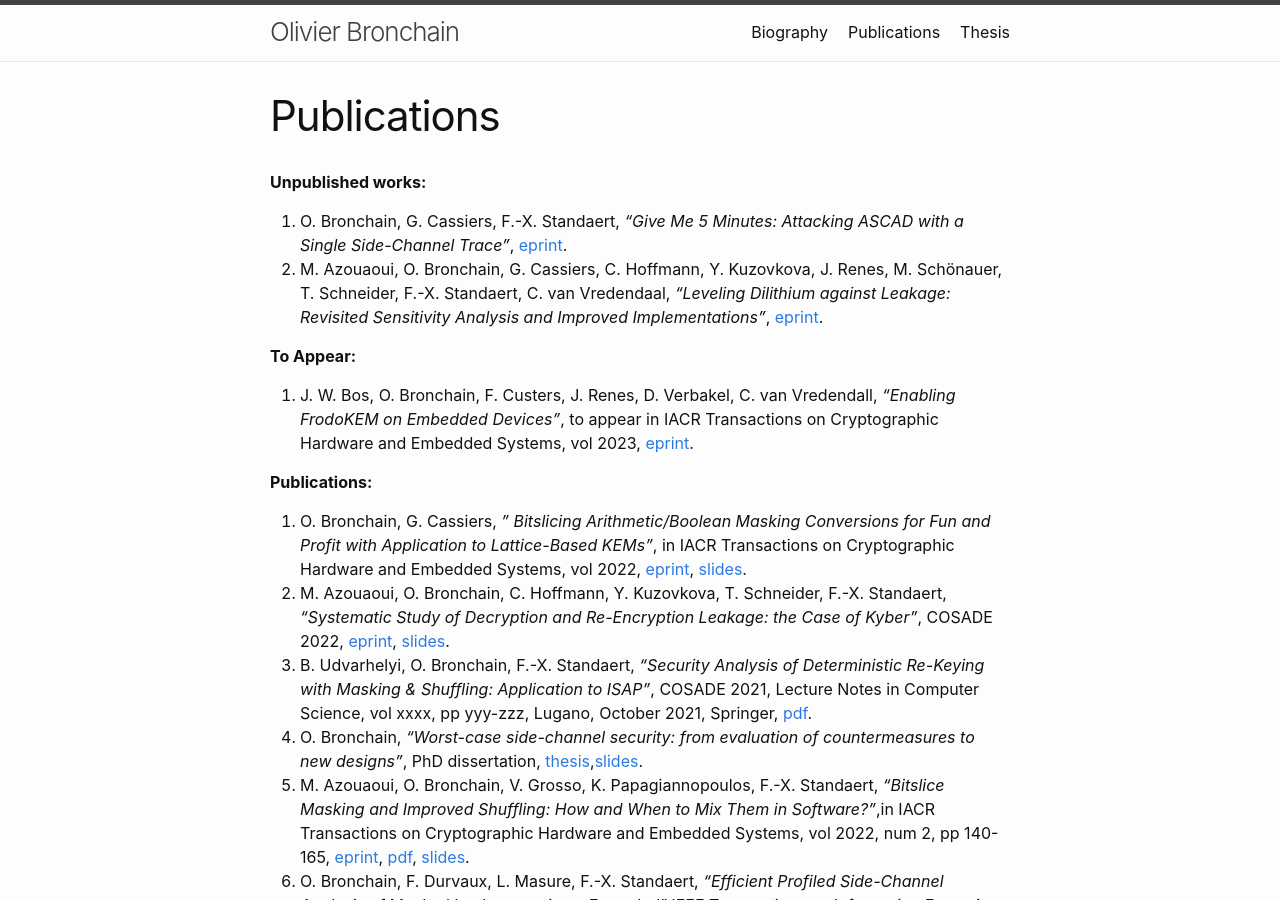
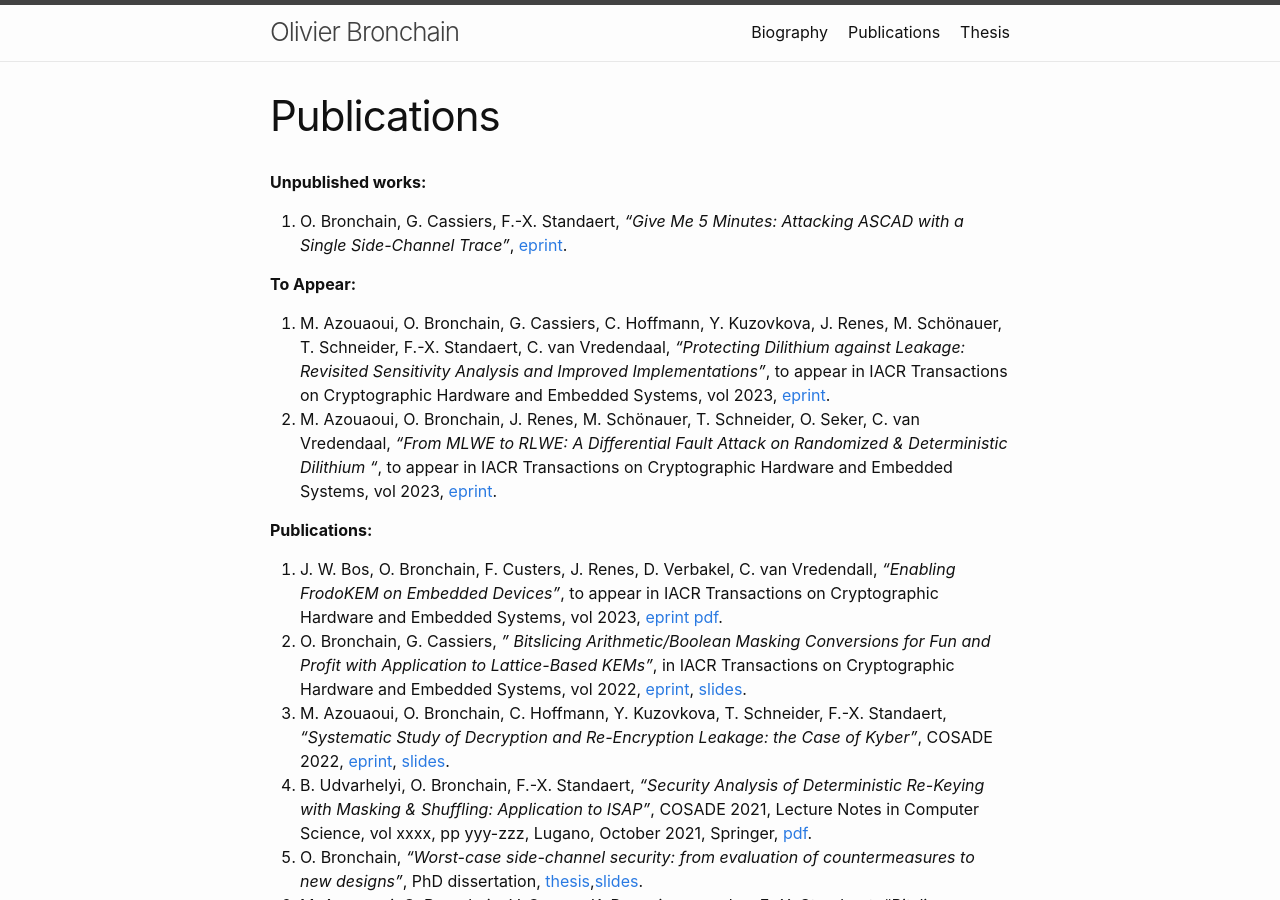
Before and after one commit to obronchain/obronchain.github.io, a Jekyll site: the page built from publications.md, in a window 1280 px wide and 900 px high. Built offline with Jekyll 4.4.1, drawn with Linux system fonts in a browser that asks for light colours; a style sheet for code colours, icons or effects is not loaded.

Commit message:
Update publications.md

```diff
--- a/publications.md
+++ b/publications.md
@@ -8,12 +8,14 @@ permalink: /publications/
 **Unpublished works:**
 
 1. O. Bronchain, G. Cassiers, F.-X. Standaert, _"Give Me 5 Minutes: Attacking ASCAD with a Single Side-Channel Trace"_, [eprint](https://eprint.iacr.org/2021/817).
-2. M. Azouaoui, O. Bronchain, G. Cassiers, C. Hoffmann, Y. Kuzovkova, J. Renes, M. Schönauer, T. Schneider, F.-X. Standaert, C. van Vredendaal, _"Leveling Dilithium against Leakage: Revisited Sensitivity Analysis and Improved Implementations"_, [eprint](https://eprint.iacr.org/2022/1406).
 
 **To Appear:**
-1. J. W. Bos, O. Bronchain, F. Custers, J. Renes, D. Verbakel, C. van Vredendall, _"Enabling FrodoKEM on Embedded Devices"_, to appear in IACR Transactions on Cryptographic Hardware and Embedded Systems, vol 2023, [eprint](https://eprint.iacr.org/2023/158).
+1. M. Azouaoui, O. Bronchain, G. Cassiers, C. Hoffmann, Y. Kuzovkova, J. Renes, M. Schönauer, T. Schneider, F.-X. Standaert, C. van Vredendaal, _"Protecting Dilithium against Leakage: Revisited Sensitivity Analysis and Improved Implementations"_, to appear in IACR Transactions on Cryptographic Hardware and Embedded Systems, vol 2023, [eprint](https://eprint.iacr.org/2022/1406).
+2. M. Azouaoui, O. Bronchain, J. Renes, M. Schönauer, T. Schneider, O. Seker, C. van Vredendaal, _"From MLWE to RLWE: A Differential Fault Attack on Randomized & Deterministic Dilithium
+"_, to appear in IACR Transactions on Cryptographic Hardware and Embedded Systems, vol 2023, [eprint](https://eprint.iacr.org/2023/1074).
 
 **Publications:**
+1. J. W. Bos, O. Bronchain, F. Custers, J. Renes, D. Verbakel, C. van Vredendall, _"Enabling FrodoKEM on Embedded Devices"_, to appear in IACR Transactions on Cryptographic Hardware and Embedded Systems, vol 2023, [eprint](https://eprint.iacr.org/2023/158) [pdf](https://tches.iacr.org/index.php/TCHES/article/view/10957).
 1.  O. Bronchain, G. Cassiers, _" Bitslicing Arithmetic/Boolean Masking Conversions for Fun and Profit with Application to Lattice-Based KEMs"_, in IACR Transactions on Cryptographic Hardware and Embedded Systems, vol 2022, [eprint](https://eprint.iacr.org/2022/158), [slides](https://iacr.org/submit/files/slides/2022/tches/ches2022/4_60/slides.pdf).
 2.  M. Azouaoui, O. Bronchain, C. Hoffmann, Y. Kuzovkova, T. Schneider, F.-X. Standaert, _"Systematic Study of Decryption and Re-Encryption Leakage: the Case of Kyber"_,  COSADE 2022, [eprint](https://eprint.iacr.org/2022/036), [slides](slides/cosade_2022.pdf).
 3.  B. Udvarhelyi, O. Bronchain, F.-X. Standaert, _"Security Analysis of Deterministic Re-Keying with Masking & Shuffling: Application to ISAP"_, COSADE 2021, Lecture Notes in Computer Science, vol xxxx, pp yyy-zzz, Lugano, October 2021, Springer, [pdf](https://perso.uclouvain.be/fstandae/PUBLIS/267.pdf).
```
